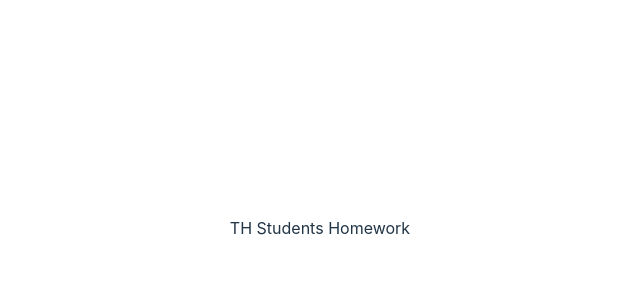
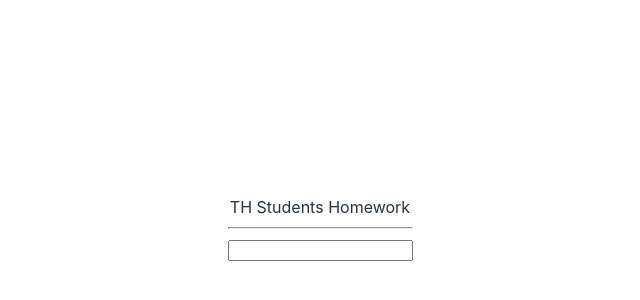
Before and after one commit to KrissRiv/THStudentsHomework, a React (Vite) app: page / in a window 1280 px wide. Shown: the part 172-472 px from the top of the page, without its empty margins (320-960 px from the left). Built offline with nearby package versions, Linux system fonts and the light colour scheme.

Commit message:
SUCCESS: Test for input

```diff
--- a/src/App.jsx
+++ b/src/App.jsx
@@ -4,6 +4,8 @@ function App () {
   return (
     <>
       TH Students Homework
+      <hr />
+      <input data-testid="search" />
     </>
   )
 }
```
